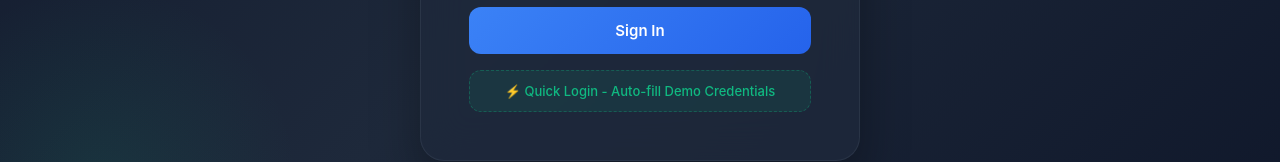
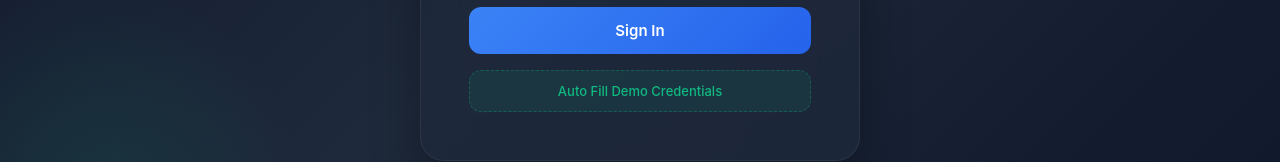
Before and after one commit to eakarsu/AIAutomatepharmaceutical, a React (Vite) app in the folder frontend/: page /login in a window 1280 px wide. Shown: the part 517-679 px from the top of the page. Built offline with nearby package versions, Linux system fonts and the light colour scheme.

Commit message:
Commit pending workspace changes

```diff
--- a/frontend/src/pages/Login.jsx
+++ b/frontend/src/pages/Login.jsx
@@ -65,7 +65,7 @@ function Login({ onLogin }) {
         </form>
 
         <button className="auto-fill-btn" onClick={autoFill}>
-          &#x26A1; Quick Login - Auto-fill Demo Credentials
+          Auto Fill Demo Credentials
         </button>
       </div>
     </div>
```
Also changed, not shown: 1 other file (tests, documents, lock files or other folders).
